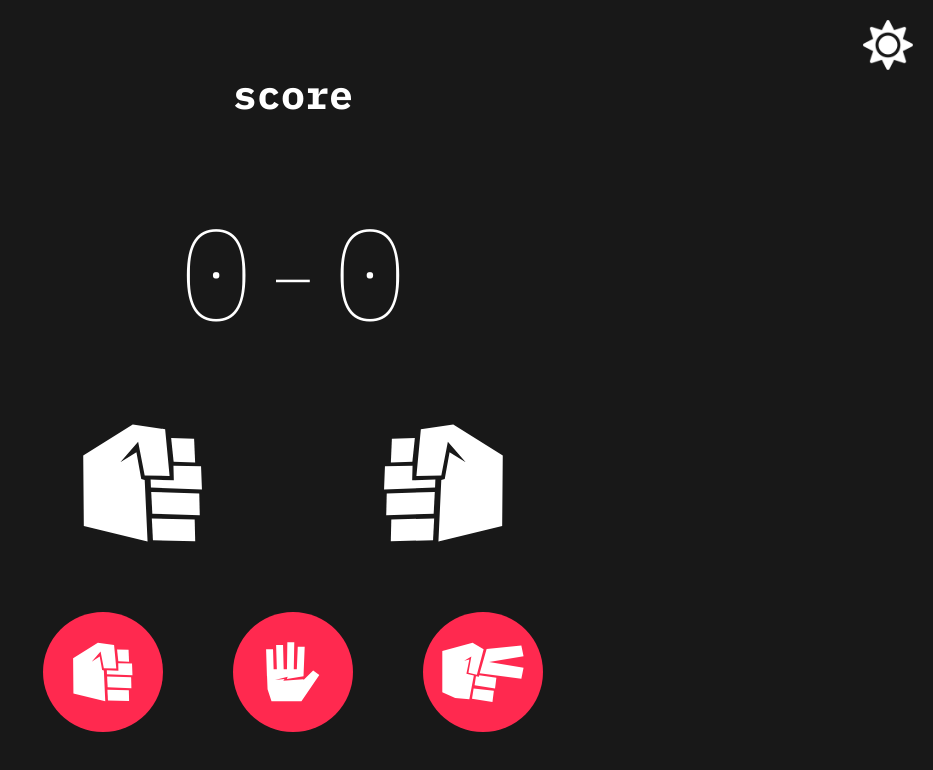
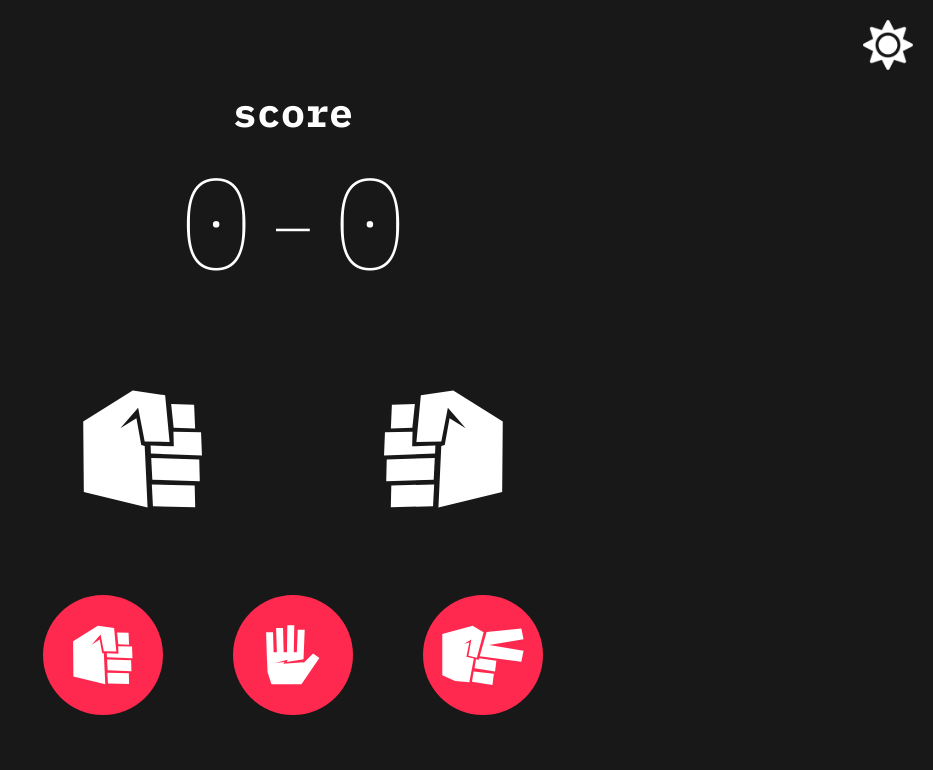
Before and after one commit to swarnim-me/rock-paper-scissors, a plain HTML site: page index.html in a window 1280 px wide. Shown: the whole page, without its empty margins (347-1280 px from the left). Drawn offline with Linux system fonts and the light colour scheme.

Commit message:
Add wrapper to score title and score to remove extra space

```diff
--- a/index.html
+++ b/index.html
@@ -17,8 +17,10 @@
         <img src="assets/images/moon.png" alt="">
     </div>
     <div class="content">
-        <h1 class="score-title">score</h1>
-        <h1 class="score"><span class="player-score">3</span>-<span class="computer-score">2</span></h1>
+        <div class="score-wrapper">
+            <h1 class="score-title">score</h1>
+            <h1 class="score"><span class="player-score">3</span>-<span class="computer-score">2</span></h1>
+        </div>
         <div class="play-area">
             <div class="player-choice">
                 <img src="./assets/images/Rock.svg" alt="">
```
